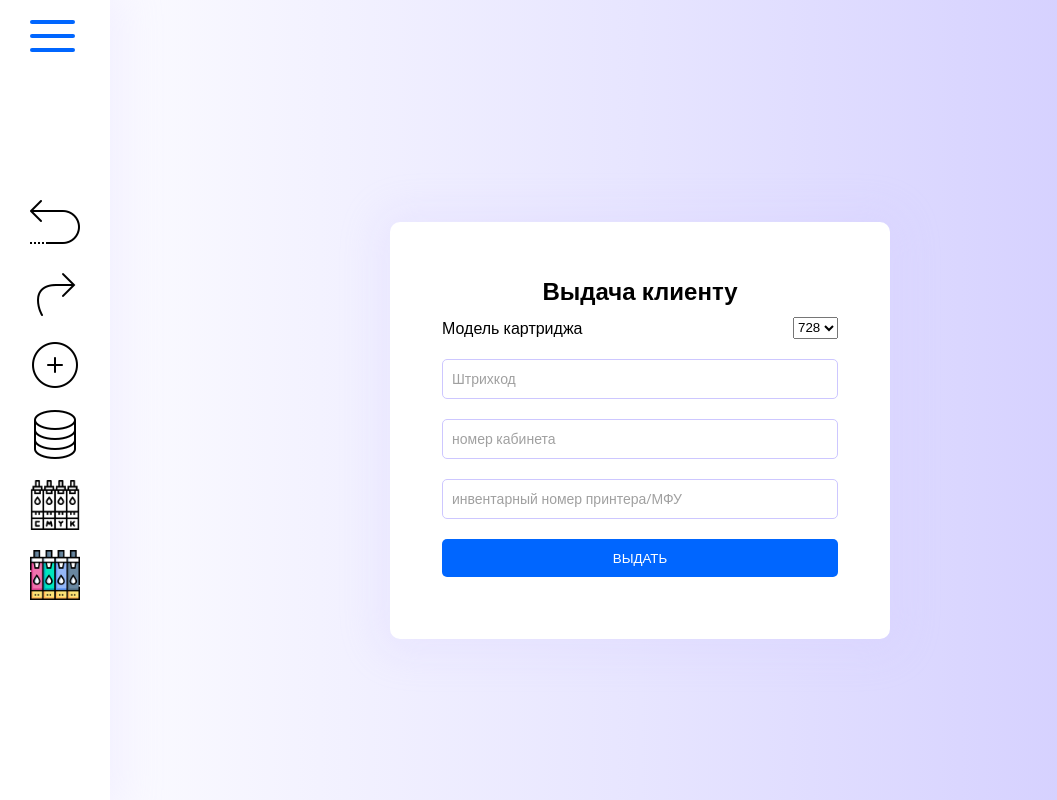
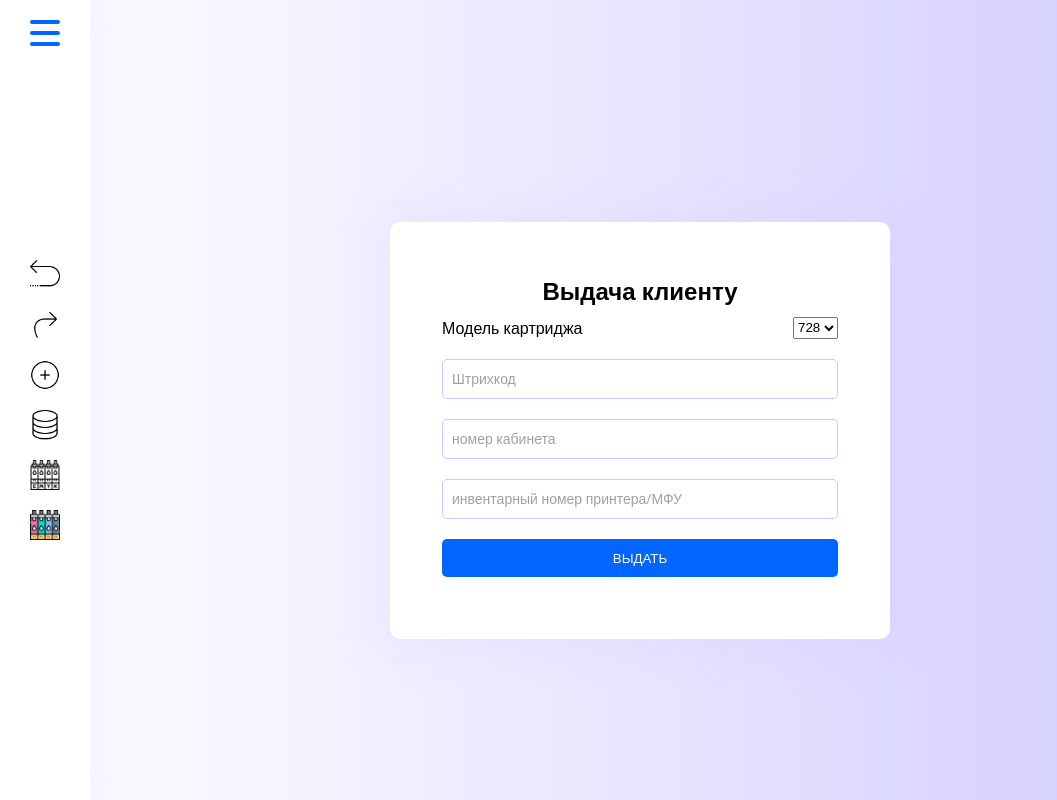
Before and after one commit to canoua/cart-count, a Vue app: page / in a window 1280 px wide. Shown: the whole page, without its empty margins (0-1057 px from the left). Built offline with nearby package versions, Linux system fonts and the light colour scheme.

Commit message:
add animation on burger, edit size on icons in menu

```diff
--- a/src/App.vue
+++ b/src/App.vue
@@ -1,32 +1,28 @@
 <template>
   <nav class="menu">
-    <div @click="menuLinkIsActive" class="burger">
-      <span></span>
-      <span></span>
-      <span></span>
-    </div>
+    <div @click="burgerClick" :class="{'active': burgerAnimation}" class="burger"></div>
     <RouterLink class="menu__link" to="/">
-      <img height="50px" src='/return.png' alt="refund" />
+      <img height="100%" src='/return.png' alt="refund" />
       <span :class="{ 'open': menuLinkActive }" class="menu__link__text">Выдача</span>
     </RouterLink>
     <RouterLink class="menu__link" to="/refundview">
-      <img height="50px" src='/refund.png' alt="refund" />
+      <img height="100%" src='/refund.png' alt="refund" />
       <span :class="{ 'open': menuLinkActive }" class="menu__link__text">Возврат</span>
     </RouterLink>
     <RouterLink class="menu__link" to="/adddatabaseview">
-      <img height="50px" src='/add.png' alt="add" />
+      <img height="100%" src='/add.png' alt="add" />
       <span :class="{ 'open': menuLinkActive }" class="menu__link__text">Добавить картридж</span>
     </RouterLink>
     <RouterLink class="menu__link" to="/cartlistallview">
-      <img height="50px" src='/db.png' alt="db" />
+      <img height="100%" src='/db.png' alt="db" />
       <span :class="{ 'open': menuLinkActive }" class="menu__link__text">БД</span>
     </RouterLink>
     <RouterLink class="menu__link" to="/cartlistview">
-      <img height="50px" src='/list.png' alt="list" />
+      <img height="100%" src='/list.png' alt="list" />
       <span :class="{ 'open': menuLinkActive }" class="menu__link__text">Ожидание заправки</span>
     </RouterLink>
     <RouterLink class="menu__link" to="/refillinglistview">
-      <img height="50px" src='/refilling.png' alt="refilling" />
+      <img height="100%" src='/refilling.png' alt="refilling" />
       <span :class="{ 'open': menuLinkActive }" class="menu__link__text">Заправки</span>
     </RouterLink>
   </nav>
@@ -37,17 +33,29 @@
 
 <script>
   import { RouterView } from 'vue-router';
+  // const burger = document.querySelector('.burger');
 
+  // burger.addEventListener('click', () => {
+  //   burger.classList.toggle('active');
+  // });
   export default {
     data() {
       return {
-        menuLinkActive: false
+        menuLinkActive: false,
+        burgerAnimation: false
       }
     },
 
     methods: {
+      burgerClick() {
+        this.menuLinkIsActive()
+        this.burgerAnimationClick()
+      },
       menuLinkIsActive() {
         this.menuLinkActive = !this.menuLinkActive
+      },
+      burgerAnimationClick() {
+        this.burgerAnimation = !this.burgerAnimation;
       }
     }
   }
@@ -57,7 +65,7 @@
 <style scoped>
   .menu {
     position: relative;
-    transition: all .5s;
+    transition: width .5s;
     background-color: #fff;
     display: flex;
     flex-direction: column;
@@ -72,15 +80,43 @@
     box-shadow: 0px 2px 39px 13px rgba(205, 199, 255, 0.19);
   }
 
+  .burger {
+    position: relative;
+    border: none;
+    background: transparent;
+    width: 40px;
+    height: 26px;
+  }
+  .burger::before,
+  .burger::after {
+    content: '';
+    left: 0;
+    position: absolute;
+    display: block;
+    width: 100%;
+    height: 4px;
+    border-radius: 10px;
+    background-color: #0066FF;
+  }
+  .burger::before {
+    top: 0;
+    box-shadow: 0 11px 0 #0066FF;;
+  }
+  .burger::after {
+    bottom: 0;
+  }
+
   .menu__link {
     text-decoration: none;
     padding: 10px;
-    display: flex;
+    display: inline-flex;
     justify-content: flex-start;
     align-items: center;
     font-size: 17px;
     color: #000;
     width: 100%;
+    transition: width .5s;
+    height: 50px;
   }
 
   .menu__link__text {
@@ -92,11 +128,11 @@
     opacity: 1;
     width: auto;
     margin-left: 15px;
-    transition: all .3s;
+    transition: width .5s;
   }
 
   .burger {
-    width: 45px;
+    width: 30px;
     background: #fff;
     cursor: pointer;
     position: absolute;
@@ -104,12 +140,21 @@
     left: 30px;
   }
 
-  .burger > span {
-    display: block;
-    width: 100%;
-    height: 4px;
-    background-color: #0066FF;
-    margin-bottom: 10px;
-    border-radius: 10px;
+  .burger::before {
+    transition: box-shadow .3s .15s, top .3s .15s, transform .3s;
+  }
+  .burger::after {
+    transition: bottom .3s .15s, transform .3s;
+  }
+  .burger.active::before {
+    top: 11px;
+    transform: rotate(45deg);
+    box-shadow: 0 6px 0 rgba(0,0,0,0);
+    transition: box-shadow .15s, top .3s, transform .3s .15s;
+  }
+  .burger.active::after {
+    bottom: 11px;
+    transform: rotate(-45deg);
+    transition: bottom .3s, transform .3s .15s;
   }
 </style>
```
